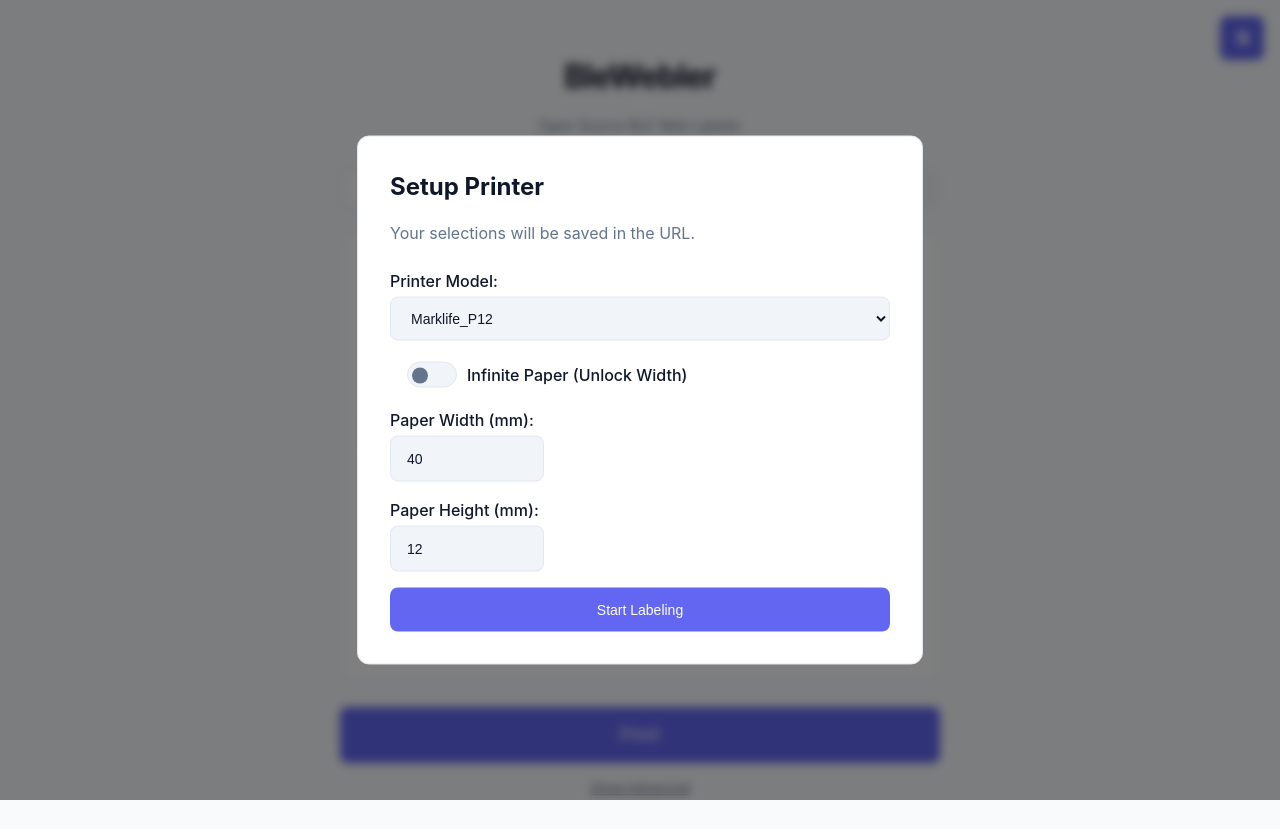
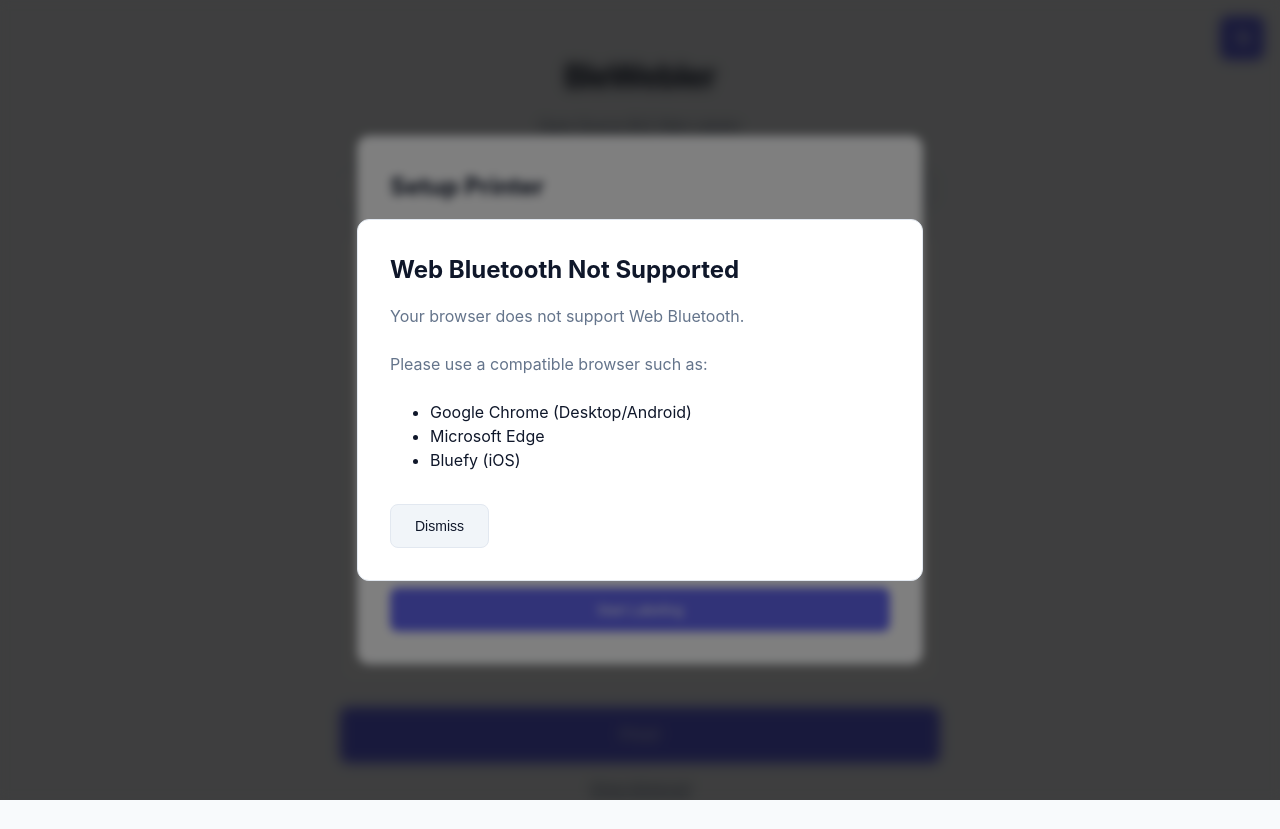
Before and after one commit to josb25/BleWebler, a plain HTML site: page index.html in a window 1280 px wide. Drawn offline with Linux system fonts and the light colour scheme.

Commit message:
Implement UI logic in `ui.js` for label editing features and add a 'No Bluetooth' modal to `index.html`.

```diff
--- a/index.html
+++ b/index.html
@@ -222,6 +222,21 @@
         <button id="startBtn" class="btn btn-primary btn-block">Start Labeling</button>
       </div>
     </div>
+
+    <!-- No Bluetooth Modal -->
+    <div id="noBluetoothModal" class="modal">
+      <div class="modal-content">
+        <h2>Web Bluetooth Not Supported</h2>
+        <p>Your browser does not support Web Bluetooth.</p>
+        <p>Please use a compatible browser such as:</p>
+        <ul>
+          <li>Google Chrome (Desktop/Android)</li>
+          <li>Microsoft Edge</li>
+          <li>Bluefy (iOS)</li>
+        </ul>
+        <button id="dismissBluetoothModalBtn" class="btn btn-secondary mt-4">Dismiss</button>
+      </div>
+    </div>
   </div>
 
   <script src="js/printer_base.js" defer></script>
--- a/js/ui.js
+++ b/js/ui.js
@@ -34,6 +34,21 @@ document.addEventListener("DOMContentLoaded", () => {
   const fontList = document.getElementById("fontList");
   const loadSystemFontsBtn = document.getElementById("loadSystemFontsBtn");
   const fontSizeInput = document.getElementById("fontSize");
+  const noBluetoothModal = document.getElementById("noBluetoothModal");
+
+  // Check for Web Bluetooth support
+  if (!navigator.bluetooth) {
+    if (noBluetoothModal) {
+      noBluetoothModal.classList.add("show");
+    }
+  }
+
+  const dismissBluetoothModalBtn = document.getElementById("dismissBluetoothModalBtn");
+  if (dismissBluetoothModalBtn && noBluetoothModal) {
+    dismissBluetoothModalBtn.addEventListener("click", () => {
+      noBluetoothModal.classList.remove("show");
+    });
+  }
 
   // Basic web-safe fonts
   const basicFonts = ["Arial", "Verdana", "Times New Roman", "Courier New", "Georgia", "Impact", "Tahoma", "Trebuchet MS"];
```
